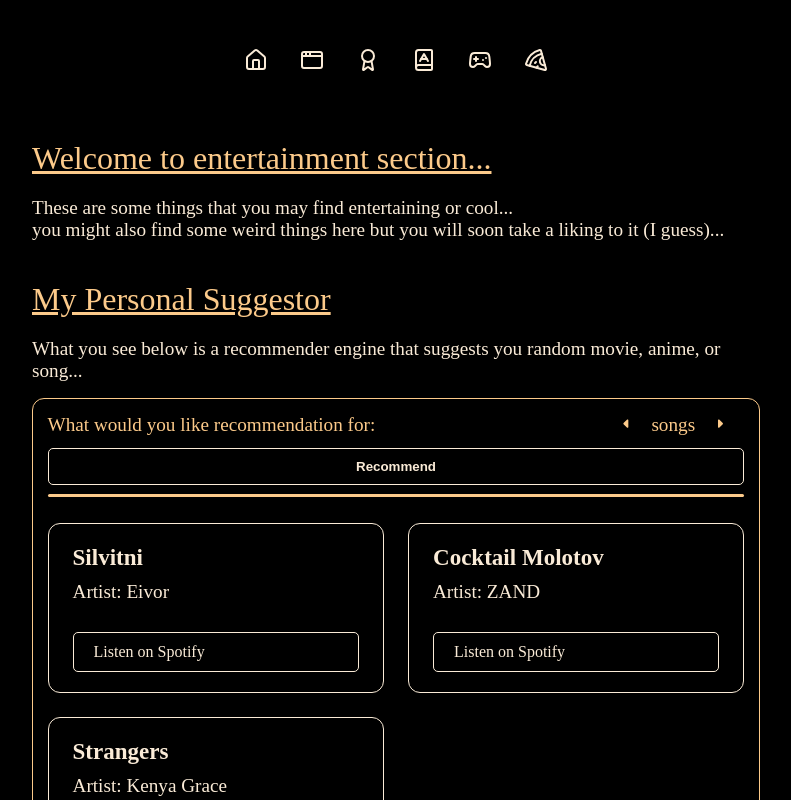
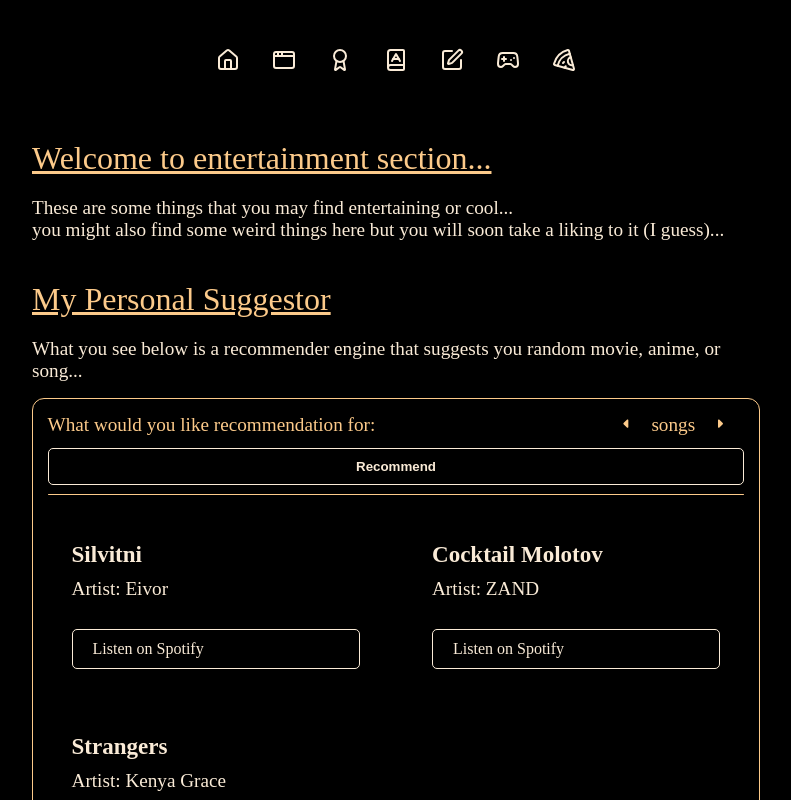
Before and after one commit to JayArindamMaity/jayarindammaity.github.io, a React (Vite) app: page /#/entertainment in a window 1280 px wide. Shown: the top 800 px of the page, without its empty margins (244-1035 px from the left). Built offline with nearby package versions, Linux system fonts and the light colour scheme.

Commit message:
more additions

```diff
--- a/src/App.tsx
+++ b/src/App.tsx
@@ -6,7 +6,7 @@ import Home from "./pages/home/home";
 import Projects from "./pages/projects/projects";
 import Entertainment from "./pages/entertainment/entertainment";
 import { HashRouter as Router, Routes, Route } from "react-router-dom";
-import Food from "./pages/food/food";
+import Recepies from "./pages/recepies/recepies";
 
 function App() {
   return (
@@ -20,7 +20,7 @@ function App() {
           <Route path="/achievements" element={<Achievements />} />
           <Route path="/learning" element={<Learning />} />
           <Route path="/entertainment" element={<Entertainment />} />
-          <Route path="/food" element={<Food />} />
+          <Route path="/recepies" element={<Recepies />} />
         </Routes>
       </div>
     </Router>
--- a/src/components/navbar/navbar.tsx
+++ b/src/components/navbar/navbar.tsx
@@ -1,5 +1,13 @@
 import "./navbar.css";
-import { House, Award, AppWindow, BookA, Gamepad2, Pizza } from "lucide-react";
+import {
+  House,
+  Award,
+  AppWindow,
+  BookA,
+  Gamepad2,
+  Pizza,
+  PenBox,
+} from "lucide-react";
 import { Link } from "react-router-dom";
 
 export default function Navbar() {
@@ -37,6 +45,13 @@ export default function Navbar() {
               </Link>
             </li>
             <li>
+              <Link to="/blog">
+                <span className="tooltip" data-tooltip="My Blog">
+                  <PenBox />
+                </span>
+              </Link>
+            </li>
+            <li>
               <Link to="/entertainment">
                 <span className="tooltip" data-tooltip="Entertainment">
                   <Gamepad2 />
@@ -44,8 +59,8 @@ export default function Navbar() {
               </Link>
             </li>
             <li>
-              <Link to="/food">
-                <span className="tooltip" data-tooltip="Food">
+              <Link to="/recepies">
+                <span className="tooltip" data-tooltip="Recepies">
                   <Pizza />
                 </span>
               </Link>
--- a/src/components/recommender/recommender.css
+++ b/src/components/recommender/recommender.css
@@ -31,7 +31,7 @@
   margin-top: 12px;
   background-color: black;
   color: antiquewhite;
-  border: 1px solid antiquewhite;
+  border: 1px solid rgb(250, 235, 215);
   padding: 10px 20px;
   font-weight: bold;
   border-radius: 5px;
@@ -47,11 +47,10 @@
 
 .hori-rule {
   border: 0;
-  height: 3px;
+  height: 1px;
   background-color: rgb(252, 202, 138);
   border-radius: 5px;
 }
-
 
 .rec-grid {
   display: grid;
@@ -64,7 +63,7 @@
   background: black;
   color: antiquewhite;
   border-radius: 12px;
-  border: 1px solid antiquewhite;
+  /* border: 1px solid antiquewhite; */
   padding: 1.25rem 1.5rem;
   display: flex;
   flex-direction: column;
--- a/src/data/learn.ts
+++ /dev/null
@@ -1,35 +0,0 @@
-// --------------------- this is the sample data entry for youtube video inputs
-//     {
-//         vidname: "",
-//         vidauth: "",
-//         vidlink: "",
-//         viddesc: "",
-//     },
-
-const youtube_learn_vids = [
-  {
-    vidname: "C Programming Full Course",
-    vidauth: "Bro Code",
-    vidlink: "https://www.youtube.com/watch?v=87SH2Cn0s9A",
-    viddesc:
-      "This is a 4 hour video introducing you to programming in C language",
-  },
-];
-
-
-// this is the sample data for some good and suggested repositories XD
-//   {
-//     reponame: "",
-//     repodesc: "",
-//     repoling: "",
-//   }
-
-const good_git_repos = [
-  {
-    reponame: "Build Your Own X",
-    repodesc: "This repo has a bunch of links that will guide you to make really cool projects",
-    repolink: "https://github.com/codecrafters-io/build-your-own-x",
-  }
-]
-
-export { youtube_learn_vids , good_git_repos };
--- a/src/data/learning.ts
+++ b/src/data/learning.ts
@@ -36,4 +36,38 @@ const learning_data = [
   },
 ];
 
-export { suggest_books, learning_data };
+// --------------------- this is the sample data entry for youtube video inputs
+//     {
+//         vidname: "",
+//         vidauth: "",
+//         vidlink: "",
+//         viddesc: "",
+//     },
+
+const youtube_learn_vids = [
+  {
+    vidname: "C Programming Full Course",
+    vidauth: "Bro Code",
+    vidlink: "https://www.youtube.com/watch?v=87SH2Cn0s9A",
+    viddesc:
+      "This is a 4 hour video introducing you to programming in C language",
+  },
+];
+
+
+// this is the sample data for some good and suggested repositories XD
+//   {
+//     reponame: "",
+//     repodesc: "",
+//     repoling: "",
+//   }
+
+const good_git_repos = [
+  {
+    reponame: "Build Your Own X",
+    repodesc: "This repo has a bunch of links that will guide you to make really cool projects",
+    repolink: "https://github.com/codecrafters-io/build-your-own-x",
+  }
+]
+
+export { suggest_books, learning_data, youtube_learn_vids , good_git_repos  };
--- a/src/pages/food/food.tsx
+++ /dev/null
@@ -1,9 +0,0 @@
-import './food.css'
-
-export default function Food () {
-    return (
-        <>
-            this is where you can see some of my favourite dishes and recipies too
-        </>
-    )
-}
--- a/src/pages/learning/learning.tsx
+++ b/src/pages/learning/learning.tsx
@@ -1,7 +1,7 @@
 import "./learning.css";
 import Yvids from "../../components/yvids/yvide";
 import Gitrepos from "../../components/gitrepos/gitrepos";
-import { youtube_learn_vids, good_git_repos } from "../../data/learn";
+import { youtube_learn_vids, good_git_repos } from "../../data/learning";
 
 export default function Learning() {
   return (
--- /dev/null
+++ b/src/pages/recepies/recepies.tsx
@@ -0,0 +1,11 @@
+import './recepies.css'
+
+export default function Recepies () {
+    return (
+        <>
+            <div className='f-main'>
+
+            </div>
+        </>
+    )
+}
```
Also changed, not shown: src/pages/blogs/blogs.tsx (added, +9 -0 lines), src/pages/blogs/blogs.css (added), src/pages/recepies/recepies.css (added), 1 other file (tests, documents, lock files or other folders).
